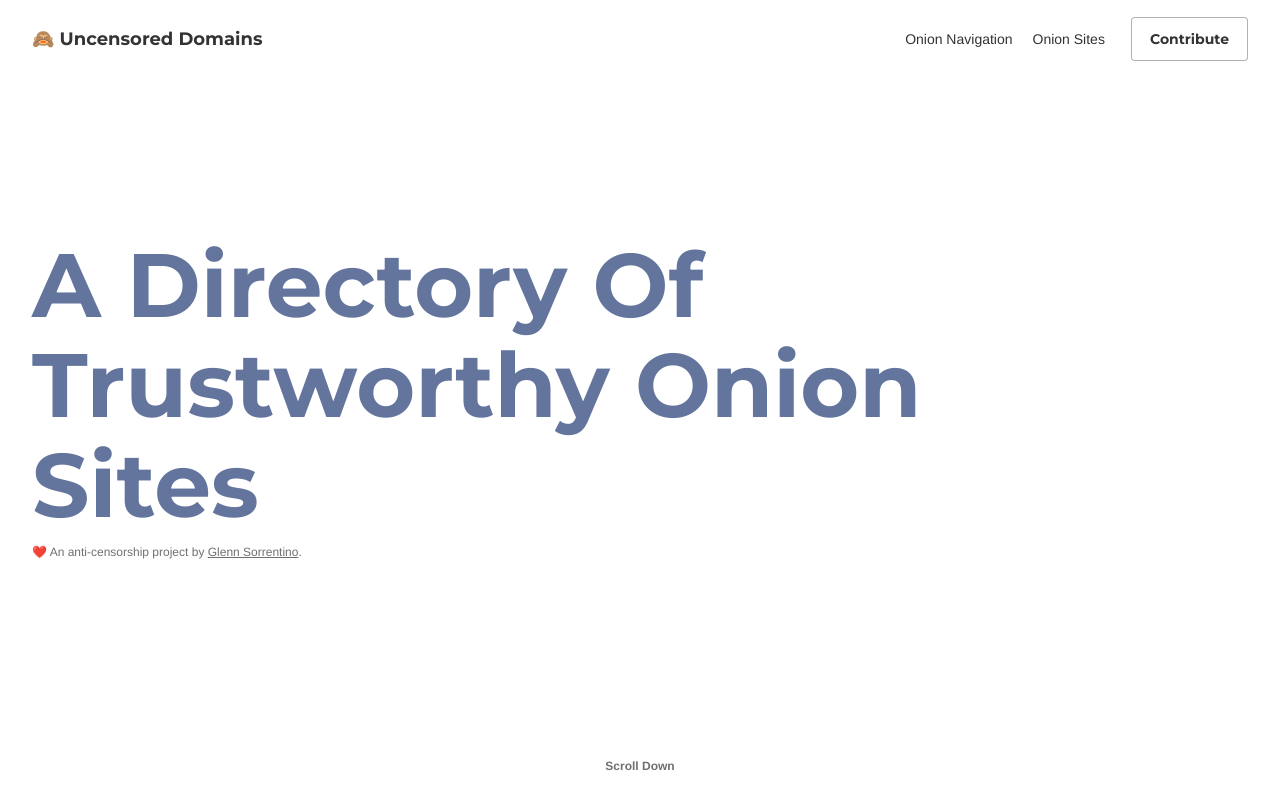
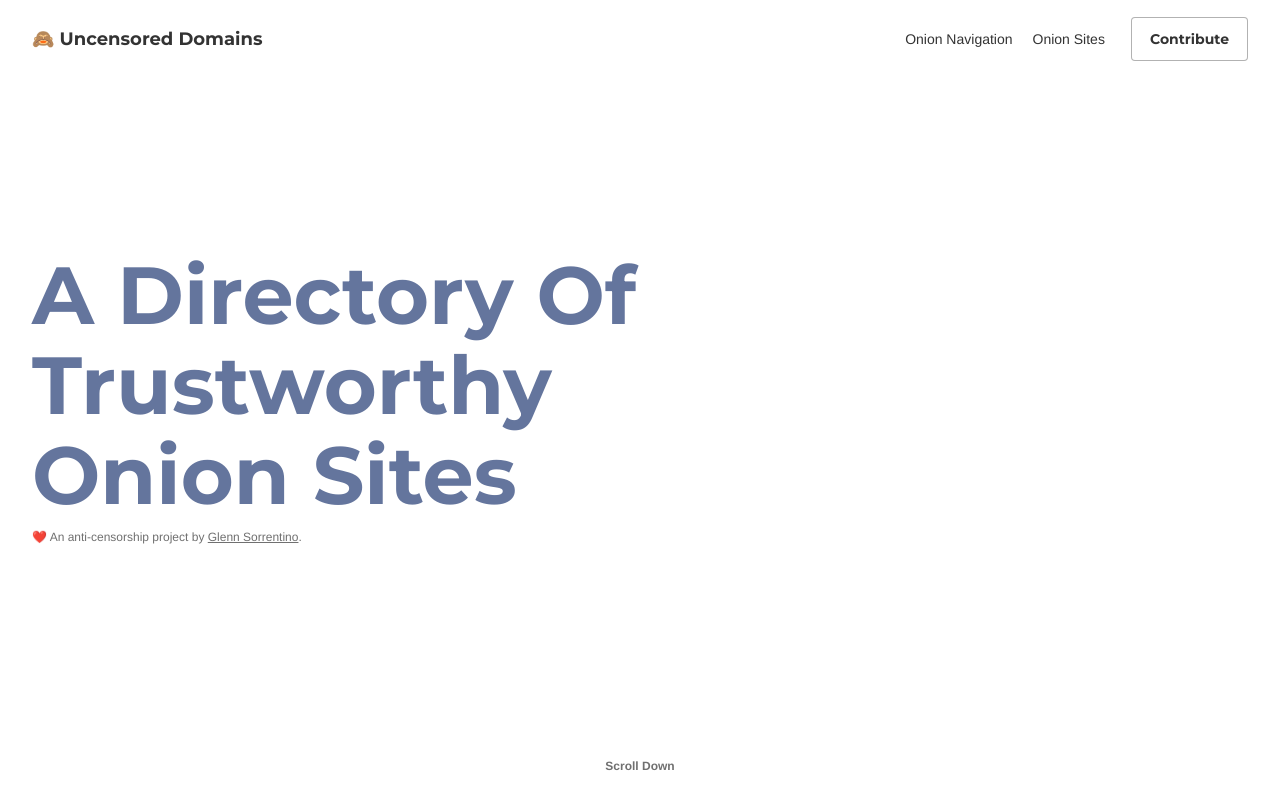
Before and after one commit to glenn-sorrentino/uncensoreddomains, a PHP site: page / in a window 1280 px wide. Shown: the top 799 px of the page. Run offline with PHP 8.4, Linux system fonts and the light colour scheme.

Commit message:
type update

```diff
--- a/design-system/css/typography.css
+++ b/design-system/css/typography.css
@@ -157,8 +157,8 @@ h1 .emoji, h2 .emoji, h3 .emoji, h4 .emoji, h5 .emoji, h6 .emoji {
 
 @media only screen and (max-width: 1440px) {
   h2 {
-    font-size: calc(var(--font-size-1) * 1.25);
-    line-height: calc(var(--line-height-1) * 1.25);
+    font-size: calc(var(--font-size-1) * 1.125);
+    line-height: calc(var(--line-height-1) * 1.125);
   }
 
   h3 {
@@ -188,8 +188,8 @@ h1 .emoji, h2 .emoji, h3 .emoji, h4 .emoji, h5 .emoji, h6 .emoji {
 @media only screen and (max-width: 1024px) {
 
   h2 {
-    font-size: calc(var(--font-size-1) * 1.125);
-    line-height: calc(var(--line-height-1) * 1.125);
+    font-size: calc(var(--font-size-1) * 1);
+    line-height: calc(var(--line-height-1) * 1);
   }
 }
 
--- a/index.html
+++ b/index.html
@@ -45,7 +45,7 @@ W3C/WHATWG Standards, etc - please consider contributing 🙏 -->
 
 		<section class="intro">
 			<div class="wrapper">
-				<h2>A Directory Of Trustworthy Onion Sites</h2>
+				<h2>A Directory Of Trustworthy Onion&nbsp;Sites</h2>
 				<p class="meta">❤️ An anti-censorship project by <a href="https://glennsorrentino.com" target="_blank" rel="noopener noreferrer">Glenn Sorrentino</a>.</p>
 			</div>
 			<p class="hint">Scroll Down</p>
```
